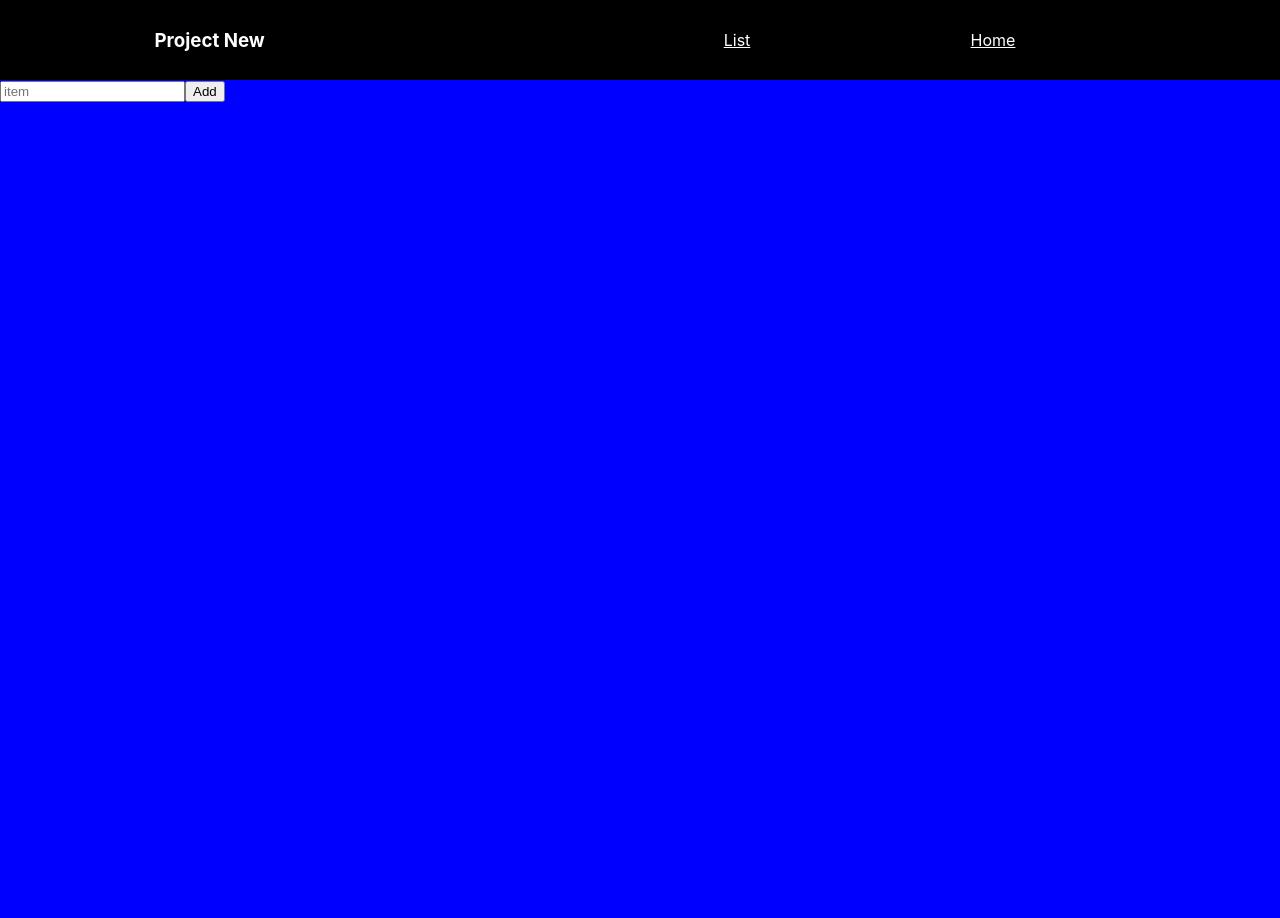
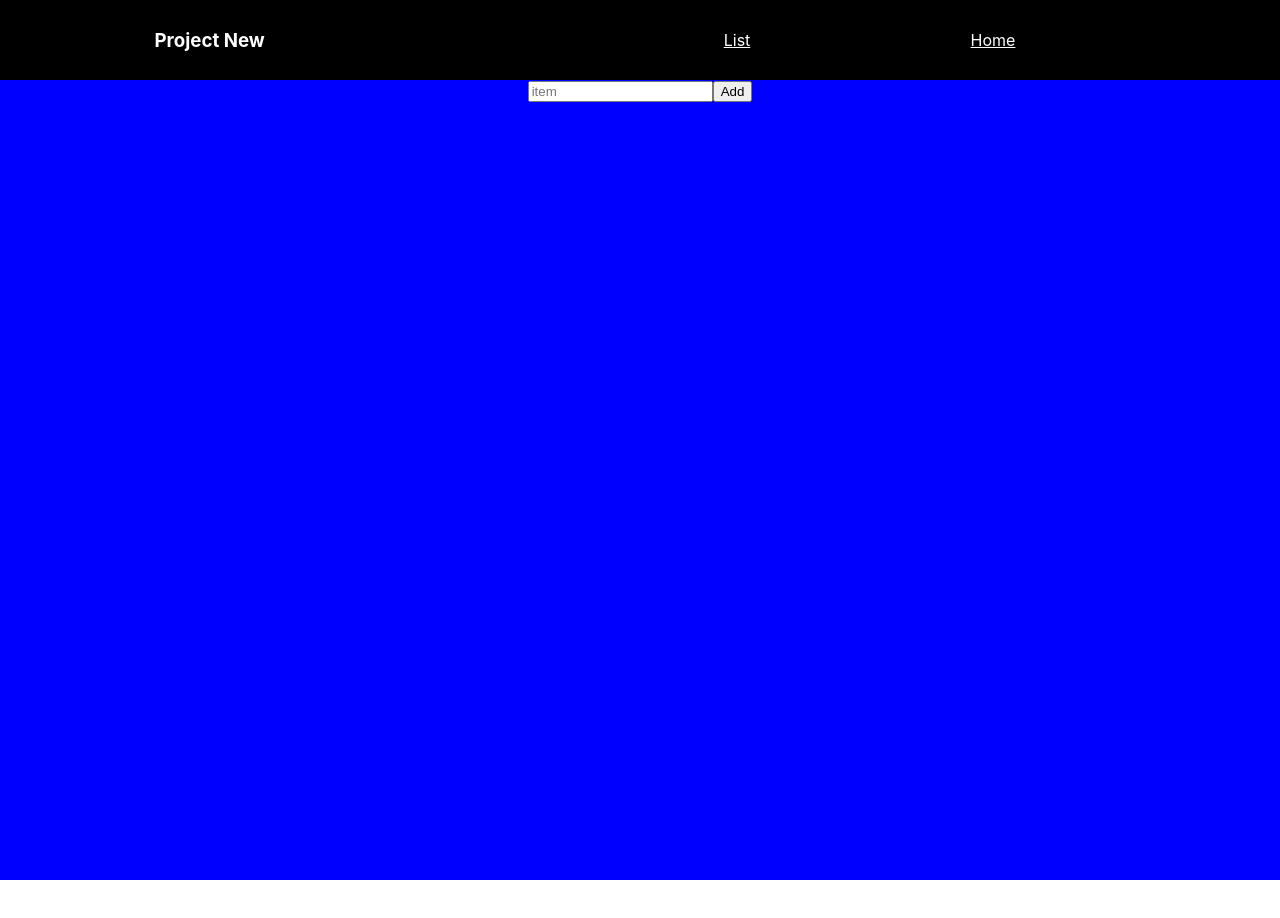
Before and after one commit to msawlani/projectnew, a React (Create React App) app: page /list in a window 1280 px wide. Shown: the top 918 px of the page. After the commit the page ends 880 px from the top, so only its background shows below. Built offline with nearby package versions, Linux system fonts and the light colour scheme.

Commit message:
body
made body be auto and added improtance to it with a set hight. also did stuff for card and input

```diff
--- a/src/App.css
+++ b/src/App.css
@@ -10,7 +10,9 @@ nav {
 .body {
   position: absolute;
   background-color: blue;
-  height: 1000px;
+  height: auto !important;
+  height: 100%;
+  min-height: 100%;
   width: 100%;
 }
 
@@ -22,6 +24,15 @@ nav {
   list-style: none;
 }
 
+.input {
+  text-align: center;
+}
+
 h1 {
   text-align: center;
 }
+
+.card {
+  background-color: white;
+  margin-right: 40px;
+}
```
